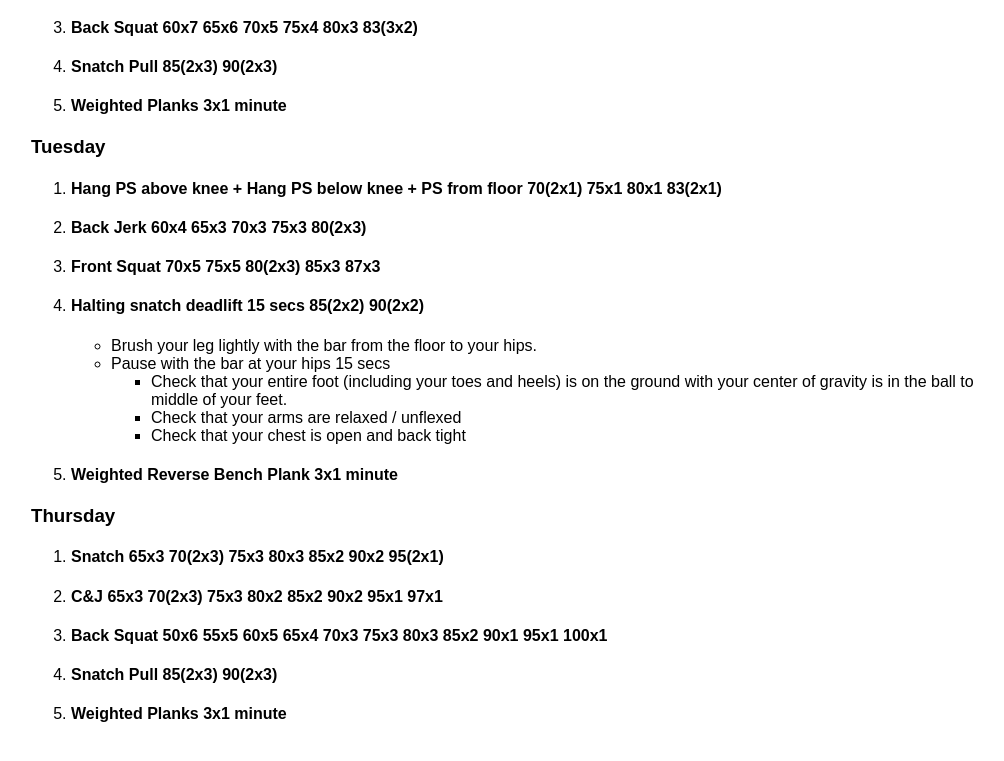
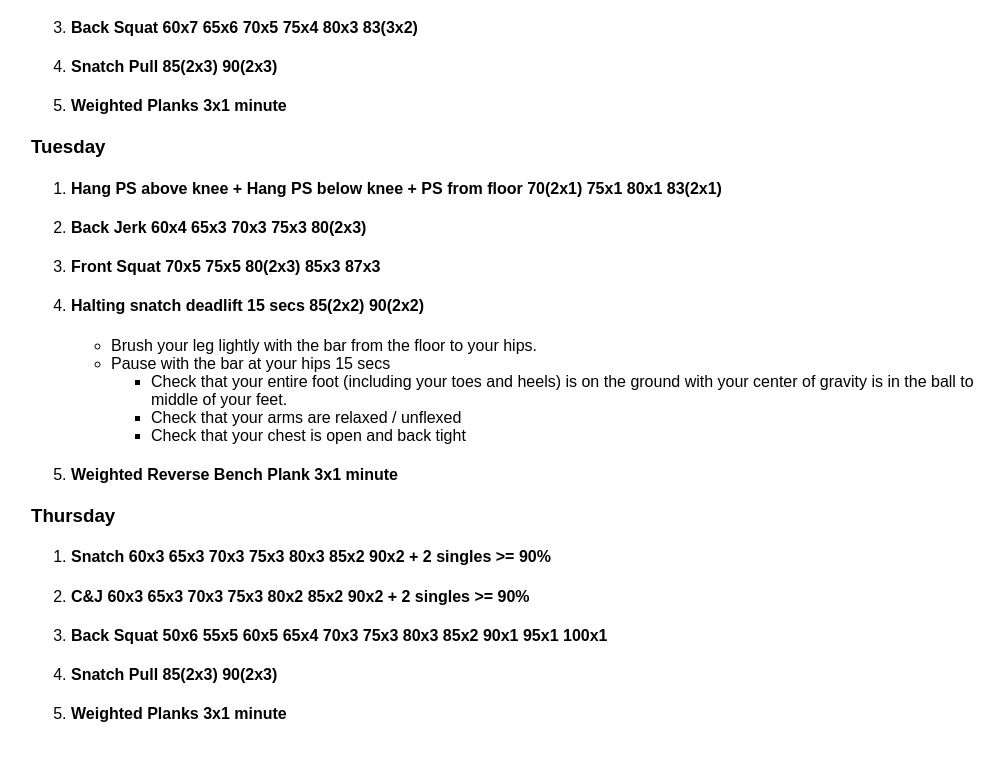
Before and after one commit to marshallr12/nuweightlifting, a website: page src/2023/fall/7_std.html in a window 1280 px wide. Shown: the part 477-1238 px from the top of the page, without its empty margins (129-1133 px from the left). Drawn offline with Linux system fonts and the light colour scheme.

Commit message:
Adjust intensities for beginners Thursday

```diff
--- a/src/2023/fall/7_std.html
+++ b/src/2023/fall/7_std.html
@@ -118,10 +118,10 @@
             <h3>Thursday</h3>
             <ol>
                 <li>
-                    <h4>Snatch 65x3 70(2x3) 75x3 80x3 85x2 90x2 95(2x1)</h4>
+                    <h4>Snatch 60x3 65x3 70x3 75x3 80x3 85x2 90x2 + 2 singles >= 90%</h4>
                 </li>
                 <li>
-                    <h4>C&J 65x3 70(2x3) 75x3 80x2 85x2 90x2 95x1 97x1</h4>
+                    <h4>C&J 60x3 65x3 70x3 75x3 80x2 85x2 90x2 + 2 singles >= 90%</h4>
                 </li>
                 <li>
                     <h4>Back Squat 50x6 55x5 60x5 65x4 70x3 75x3 80x3 85x2 90x1 95x1 100x1</h4>
```
